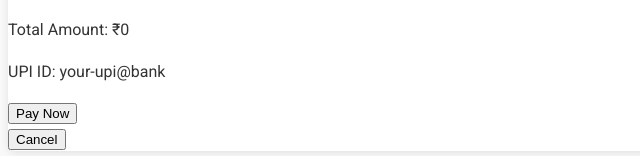
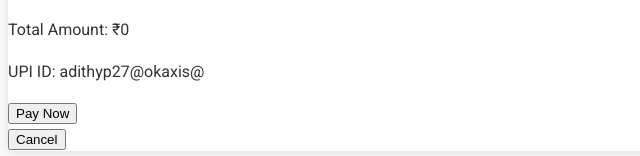
Before and after one commit to AdiP11/etsy-commerce-store, a plain HTML site: page index.html in a window 1280 px wide. Shown: the part 1656-1812 px from the top of the page, 0-640 px from the left. Drawn offline with Linux system fonts and the light colour scheme.

Commit message:
added functional upi

```diff
--- a/index.html
+++ b/index.html
@@ -39,7 +39,7 @@
             <h2>Payment</h2>
             <p>Total Amount: ₹<span id="paymentAmount">0</span></p>
             <div id="upiDetails">
-                <p>UPI ID: <span id="upiId">your-upi@bank</span></p>
+                <p>UPI ID: <span id="upiId">adithyp27@okaxis@</span></p>
                 <button id="payNow">Pay Now</button>
             </div>
             <button id="closePayment">Cancel</button>
```
